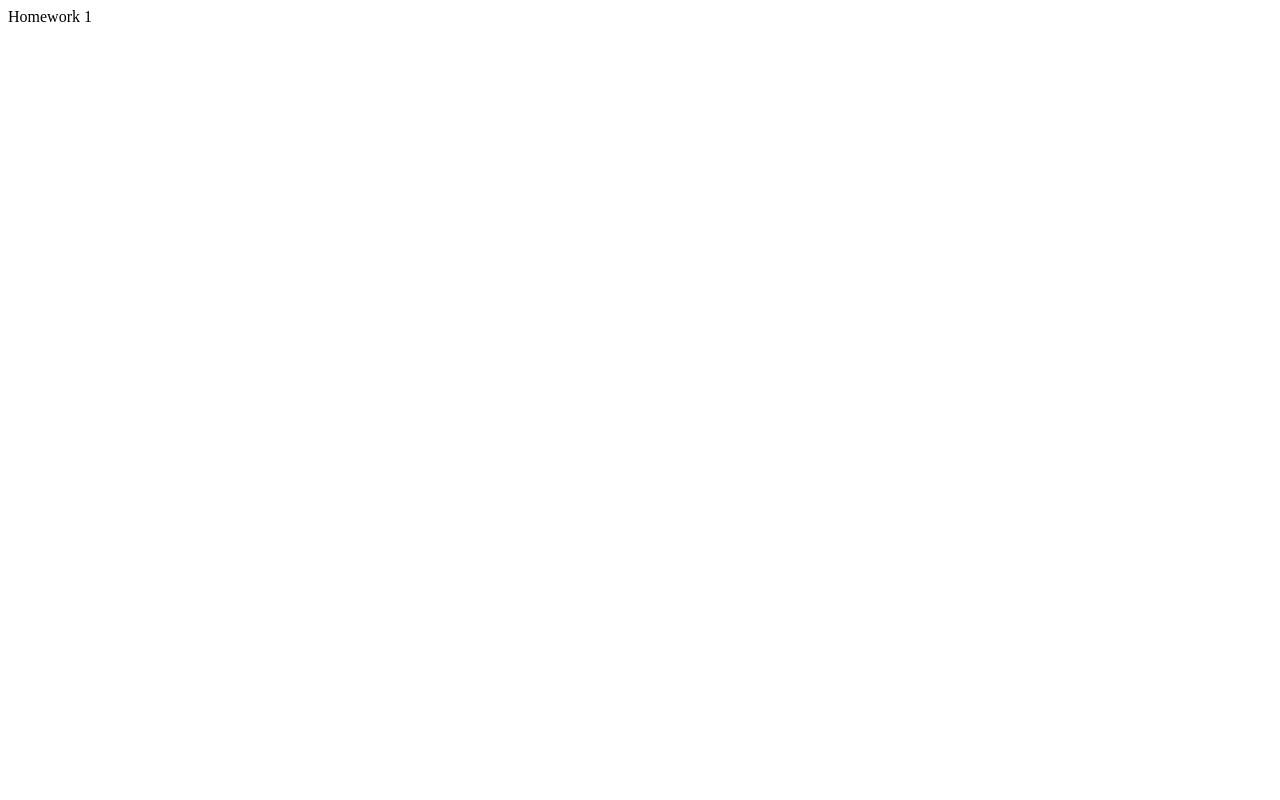
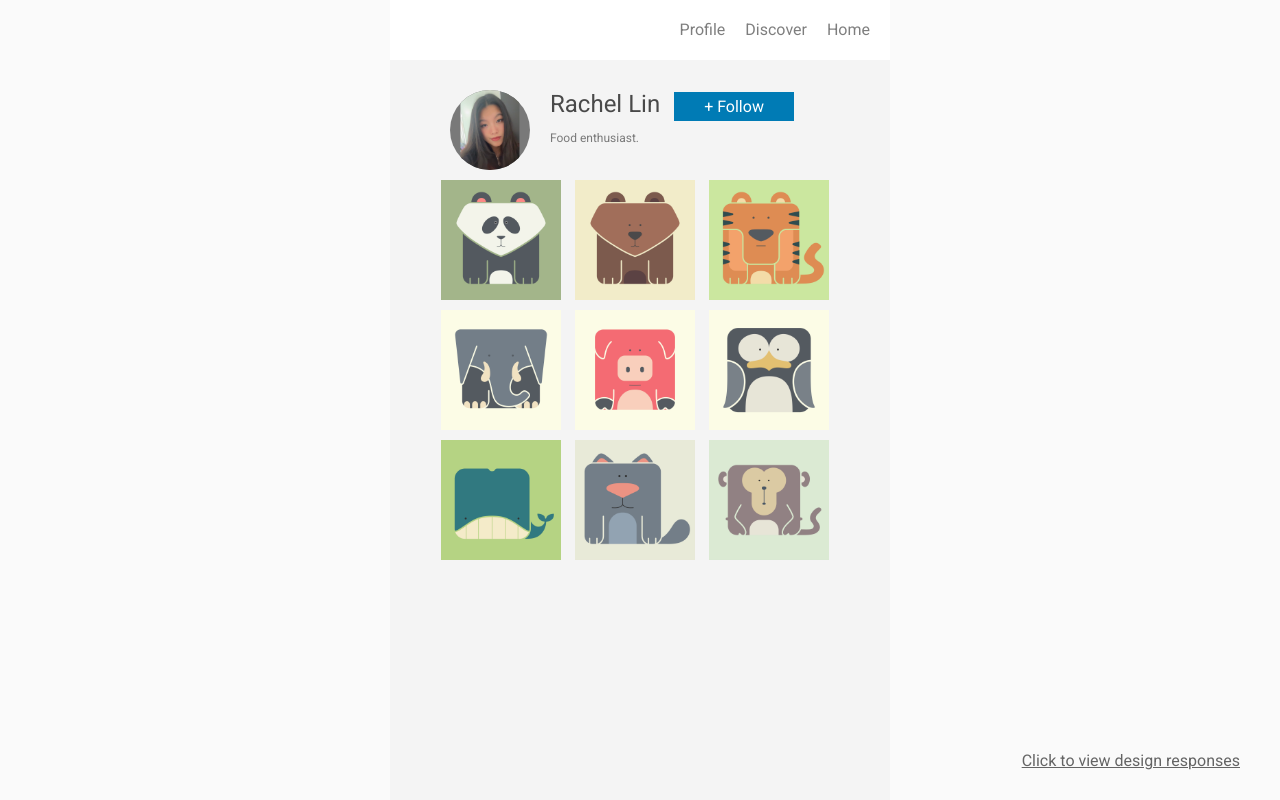
Before and after one commit to raelindesign/raelindesign.github.io, a plain HTML site: page homeworks/hw3/index.html in a window 1280 px wide. Drawn offline with Linux system fonts and the light colour scheme.

Commit message:
finished hw3

```diff
--- /dev/null
+++ b/homeworks/hw3/assets/css/initial.css
@@ -0,0 +1,112 @@
+#content {
+	width: 500px;
+	height: 100vh;
+	background: #f4f4f4;
+	margin: 0 auto;
+	position: relative;
+}
+
+#navbar {
+	height: 60px;
+	background: #ffffff;
+}
+
+.navbar-item {
+	float: right;
+	line-height: 60px;
+	opacity: 0.5;
+}
+
+#header {
+	position: relative;
+	top: 0px;
+	width: 100%;
+	height: 100px;
+	padding: 10px 0px;
+}
+
+#profile-pic {
+	display: inline-block;
+	height: 80px;
+	width: 80px;
+	margin: 20px 60px;
+	background-color: rgba(0, 0, 0, 0.5);
+}
+
+#information {
+	display: inline-block;
+	position: absolute;
+	height: 80px;
+	left: 170px;
+	margin-top: 10px;
+	margin-left: -10px;
+	color: rgba(0,0,0, .7);
+}
+
+#username {
+	font-size: 24px;
+	display: inline-block;
+	margin-top: 10px;
+}
+
+#follow-button {
+	background: #007bb5;
+	display: inline-block;
+	margin-top: 10px;
+	margin-left: 10px;
+	color: white;
+}
+
+#about {
+	font-size: 12px;
+	margin-top: 8px;
+	color: rgba(0,0,0, .5);
+	line-height: 1.5em;
+	width: 270px;
+}
+
+.row {
+	width: 100%;
+	height: 120px;
+	text-align: center;
+}
+
+.item {
+	position: relative;
+	background-color: rgba(0, 0, 0, 0.5);
+	display: inline-block;
+	opacity: 0.7;
+	overflow: hidden;
+}
+
+.item, #profile-pic {
+	position: relative;
+}
+
+#design {
+	text-decoration: underline;
+	color: black;
+	opacity: 0.6;
+	transition: 0.2s;
+	text-align: center;
+	position: fixed;
+	right: 40px;
+	bottom: 30px;
+}
+
+#design:hover {
+	opacity: 1;
+	text-decoration: underline;
+}
+
+img {
+	height: 100%;
+	position: absolute;
+	left: 50%;
+	transform: translateX(-50%);
+}
+
+html, body {
+	background: #fafafa;
+	font-family: 'Roboto', sans-serif;
+}
--- /dev/null
+++ b/homeworks/hw3/assets/css/style.css
@@ -0,0 +1,84 @@
+/* PROBLEM 1: Remove white margin of body, html */
+/* YOUR CODE HERE */
+html, body {
+    margin: 0;
+}
+
+/* PROBLEM 2: Select profile picture and make it round */
+/* YOUR CODE HERE */
+#profile-pic {
+    overflow: hidden;
+    border-radius: 50%;
+}
+/* PROBLEM 3: Flesh our your follow button! 5 px for the
+top and bottom, 30 for the left and right*/
+/* YOUR CODE HERE */
+#follow-button {
+    padding-top: 5px;
+    padding-left: 30px;
+    padding-right: 30px;
+    padding-bottom: 5px;
+
+}
+
+/* PROBLEM 4: Turn items into a square, 120x120 px image */
+/* YOUR CODE HERE */
+.item {
+    width: 120px;
+    height: 120px;
+    opacity: 0.8;
+    margin-bottom: 10px;
+    margin-right: 10px;
+}
+
+/* PROBLEM 5: Create a 10 px horizontal space between items */
+/* YOUR CODE HERE */
+#content #pictures .row {
+    margin-bottom: 10px;
+}
+
+/* PROBLEM 6: Create a 10px vertical space between rows */
+/* YOUR CODE HERE */
+/* Can be found in PROBLEM 4 */
+
+
+/* PROBLEM 7: Add 20px of space between each navigation item */
+/* YOUR CODE HERE */
+/* #navbar {
+    float: right;
+} */
+.navbar-item {
+    margin-right: 20px;
+}
+
+/* PROBLEM 8: Create a hover effect, so that items will have
+full opacity when hovered over! It should also have a
+transition period of 0.2 seconds*/
+/* YOUR CODE HERE */
+.item:hover {
+    opacity: 1;
+    transition: 0.2s;
+}
+
+/* PROBLEM 9: Add a click effect to the follow button, so
+the font becomes size 18 px when clicked on - as a result, the button will become
+larger when clicked on!*/
+/* YOUR CODE HERE */
+
+#follow-button:active {
+    font-size: 18px;
+}
+
+/* PROBLEM 10: Add a hover effect such that the text of the
+navigation has an opacity of 1 when hovered over!*/
+/* YOUR CODE HERE */
+
+#content #navbar .navbar-item:hover {
+    opacity: 1;
+}
+
+/* PROBLEM 11: In one selection, make the follow button, picture
+items, and nav bar items have a pointer cursor */
+#follow-button, #navbar .navbar-item, #pictures .item img{
+    cursor: pointer;
+}
--- /dev/null
+++ b/homeworks/hw3/assets/css/wdd.css
@@ -0,0 +1,199 @@
+body {
+    margin: 0px;
+    font-family: 'Karla';
+    background: #f7f5f2;
+    padding: 60px;
+}
+
+a {
+	color: inherit;
+	text-decoration: none;
+}
+
+p:first-child {
+    font-style: italic;
+}
+
+p:nth-child(2) {
+    opacity: 0.8;
+}
+
+.img-scaled {
+    width: 100%;
+}
+
+.img-scaled-wh {
+    width: 100%;
+    height: 100%:
+}
+
+.clear {
+    clear: both;
+}
+
+* {
+    outline: none;
+}
+
+#data {
+	display: none;
+}
+
+.tag {
+	color: #6392c0;
+}
+
+.element {
+	color: #de6868;
+}
+
+#container {
+    width: 720px;
+    margin: 0px auto;
+    background: white;
+    box-shadow: 0px 0px 5px #edeae5;
+    border-radius: 2px;
+    position: relative;
+    padding: 30px 0px;
+}
+#header {
+    background: #78c272;
+    padding: 15px;
+    color: white;
+    width: 270px;
+}
+#header-caption-logo {
+    width: 20px;
+    float: left;
+}
+#header-caption-name {
+    float: left;
+    margin-left: 5px;
+    font-size: 12px;
+    font-weight: 700;
+    line-height: 15px;
+}
+#header-caption {
+    margin-bottom: 6px;
+    opacity: 0.6;
+}
+#header-title {
+    font-size: 18px;
+    font-weight: 300;
+    float: left;
+}
+#header-due {
+    float: left;
+    font-size: 18px;
+    font-weight: 300;
+    margin-left: 10px;
+    padding-left: 10px;
+    border-left: 2px solid rgba(255, 255, 255, 0.15);
+}
+.section {
+    margin: 30px 0px;
+    padding: 0px 30px;
+}
+#submission-header, .info-title {
+    text-align: left;
+    color: #78c272;
+    font-size: 24px;
+    font-weight: 700;
+    margin-bottom: 15px;
+}
+#submission-content, .info-content {
+    padding: 15px;
+    background: rgba(120, 194, 114, 0.1);
+    border-radius: 2px;
+    color: #4c5765;
+}
+.info-required {
+    font-size: 13px;
+    font-weight: 700;
+    opacity: 0.75;
+    margin-bottom: 10px;
+}
+.info-intro {
+    line-height: 24px;
+    font-size: 16px;
+    opacity: 0.75;
+}
+.info {
+    margin-bottom: 30px;
+}
+.info a {
+    font-weight: 700;
+    color: black;
+    opacity: 0.9;
+}
+.body-header {
+    font-size: 24px;
+    font-weight: 700;
+    color: #78c272;
+    margin-top: 36px;
+}
+.body p {
+    line-height: 24px;
+}
+.body img {
+	width: 100%;
+}
+.body a {
+	color: #78c272;
+}
+.body li {
+    line-height: 24px;
+}
+.body {
+    color: #4c5765;
+}
+.body .caption {
+    opacity: 0.6;
+}
+#submission {
+    padding: 0px 30px;
+}
+#submission-content p, #submission-content li {
+    line-height: 24px;
+    opacity: 0.75;
+}
+
+#announcement-heading {
+    text-align: right;
+    color: #de6868;
+    font-weight: 700;
+    font-size: 24px;
+    margin-bottom: 15px;
+}
+#announcement-content {
+    padding: 15px;
+    background: rgba(222, 104, 104, 0.1);
+    color: #4c5765;
+    font-size: 12px;
+    line-height: 24px;
+    border-radius: 2px;
+}
+.download {
+    background: #78c272;
+    color: white;
+    width: 240px;
+    text-align: center;
+    padding: 15px 0px;
+    border-radius: 2px;
+    font-size: 13px;
+    font-weight: 700;
+    margin: 30px auto;
+    cursor: pointer;
+}
+#announcement .link {
+    background: #de6868;
+    width: 320px;
+    font-size: 13px;
+    font-weight: 700;
+    color: white;
+    text-align: center;
+    padding: 15px 0px;
+    margin: 30px auto;
+    border-radius: 2px;
+    cursor: pointer;
+}
--- a/homeworks/hw3/index.html
+++ b/homeworks/hw3/index.html
@@ -1,6 +1,52 @@
 <!DOCTYPE html>
 <html>
-    <body>
-        Homework 1
-    </body>
+	<head>
+		<!-- PROBLEM 0:
+		Link the CSS stylesheet called style.css found in the assets/css folder -->
+		<link rel="stylesheet" type="text/css" href="assets/css/initial.css">
+		<link rel="stylesheet" type="text/css" href="assets/css/style.css">
+		<meta name="viewport" content="width=device-width, initial-scale=1.0">
+		<meta charset="utf-8">
+		<link href="https://fonts.googleapis.com/css?family=Roboto" rel="stylesheet">
+	</head>
+	<body>
+	<div id="content">
+		<div id="navbar">
+			<div class="navbar-item">Home</div>
+			<div class="navbar-item">Discover</div>
+			<div class="navbar-item">Profile</div>
+		</div>
+		<div id="header">
+			<div id="profile-pic">
+				<img src = 'assets/profile.jpeg'/>
+			</div>
+			<div id="information">
+				<div id="username">Rachel Lin</div>
+				<div id="follow-button">+ Follow</div>
+				<div id="about">
+					<!-- Replace the lorem ipsum filler text and write your about me here! -->
+					Food enthusiast.
+				</div>
+			</div>
+		</div>
+		<div id="pictures">
+			<div class="row">
+				<div class="item"> <img src = 'assets/img/pic1.jpg'/> </div>
+				<div class="item"> <img src = 'assets/img/pic2.jpg'/> </div>
+				<div class="item"> <img src = 'assets/img/pic3.jpg'/> </div>
+			</div>
+			<div class="row">
+				<div class="item"> <img src = 'assets/img/pic4.jpg'/> </div>
+				<div class="item"> <img src = 'assets/img/pic5.jpg'/> </div>
+				<div class="item"> <img src = 'assets/img/pic6.jpg'/> </div>
+			</div>
+			<div class="row">
+				<div class="item"><img src = 'assets/img/pic7.jpg'/></div>
+				<div class="item"><img src = 'assets/img/pic8.jpg'/></div>
+				<div class="item"><img src = 'assets/img/pic9.jpg'/></div>
+			</div>
+		</div>
+	</div>
+	<a href="design_responses.html" id="design">Click to view design responses</a>
+	</body>
 </html>
```
Also changed, not shown: homeworks/hw3/design_responses.html (added, +56 -0 lines), homeworks/hw3/assets/img/pic1.jpg (added), homeworks/hw3/assets/img/pic2.jpg (added), homeworks/hw3/assets/img/pic3.jpg (added), homeworks/hw3/assets/img/pic4.jpg (added), homeworks/hw3/assets/img/pic5.jpg (added), homeworks/hw3/assets/img/pic6.jpg (added), homeworks/hw3/assets/img/pic7.jpg (added), homeworks/hw3/assets/img/pic8.jpg (added), homeworks/hw3/assets/img/pic9.jpg (added), homeworks/hw3/assets/profile.jpeg (added), 3 other files.
